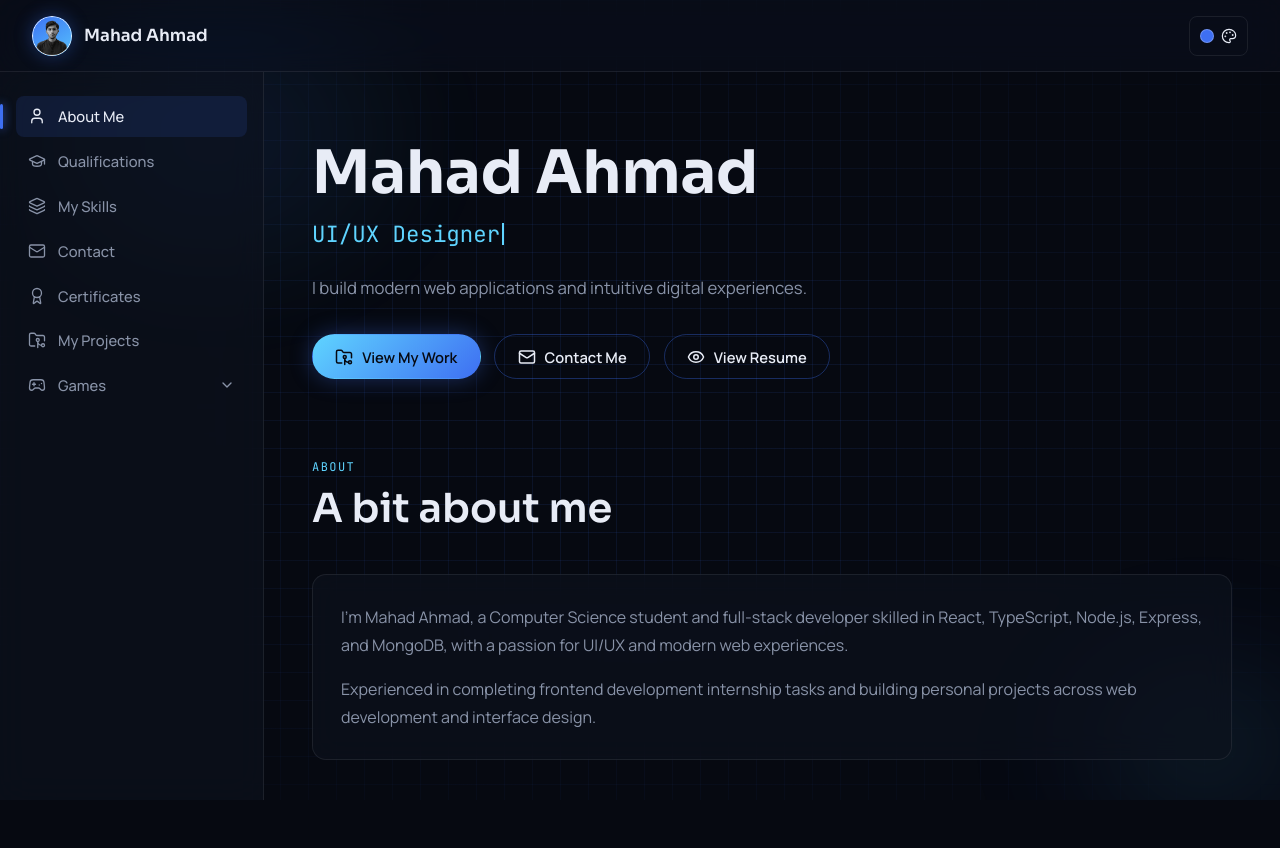
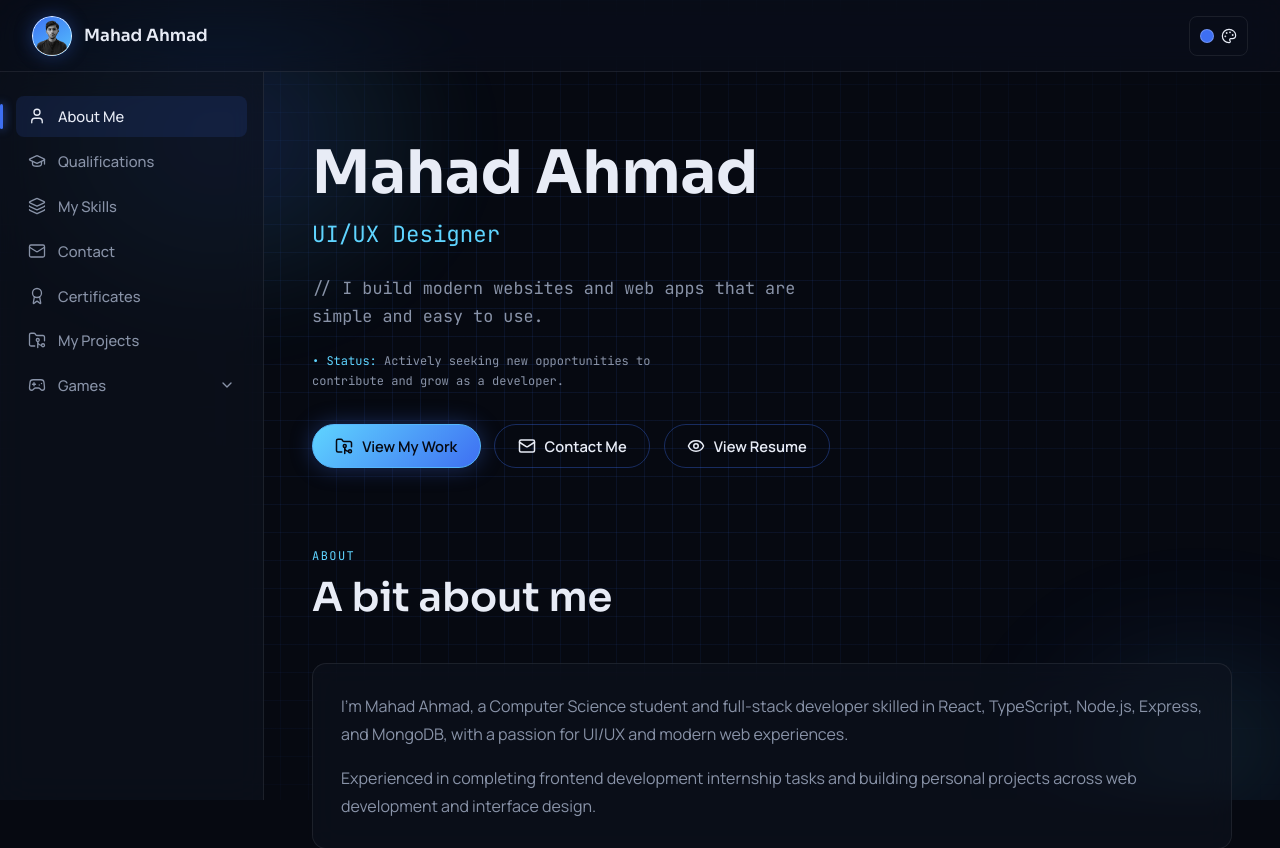
Before and after one commit to mahadahmad16/Portfolio, a React (Vite) app: page / in a window 1280 px wide. Shown: the top 848 px of the page. Built offline with nearby package versions, Linux system fonts and the light colour scheme.

Commit message:
Some modifications were made

```diff
--- a/src/components/background/ThemeBackground.css
+++ b/src/components/background/ThemeBackground.css
@@ -94,7 +94,7 @@
   width: min(44vw, 620px);
   height: min(56vh, 520px);
   border-radius: 50%;
-  opacity: 0.18;
+  opacity: 0.3;
   filter: blur(44px);
   will-change: transform;
 }
@@ -116,7 +116,7 @@
   bottom: -22%;
   width: min(38vw, 520px);
   height: min(48vh, 440px);
-  opacity: 0.13;
+  opacity: 0.17;
   background: radial-gradient(
     ellipse,
     color-mix(in srgb, var(--accent-cyan) 68%, transparent),
@@ -153,7 +153,7 @@
     width: 80vw;
     height: 42vh;
     filter: blur(34px);
-    opacity: 0.15;
+    opacity: 0.19;
   }
 
   .theme-background__wave--secondary {
--- a/src/components/common/Button.css
+++ b/src/components/common/Button.css
@@ -18,6 +18,7 @@
 .btn--primary {
   color: var(--bg-void);
   background: linear-gradient(135deg, var(--accent-cyan), var(--accent-blue));
+  border-color: color-mix(in srgb, var(--accent-cyan) 70%, var(--accent-blue));
   box-shadow: 0 0 22px var(--accent-blue-soft);
 }
 
--- a/src/components/common/SectionHeading.css
+++ b/src/components/common/SectionHeading.css
@@ -17,15 +17,17 @@
 
 .section-heading__title {
   margin: 0;
-  font-family: var(--font-display);
+  font-family: var(--font-mono);
   font-size: clamp(1.75rem, 4vw, 2.5rem);
   font-weight: 600;
+  letter-spacing: 0.02em;
   color: var(--text-primary);
 }
 
 .section-heading__description {
   margin: 0.75rem 0 0;
   max-width: 60ch;
+  font-family: var(--font-mono);
   color: var(--text-muted);
   line-height: 1.6;
 }
--- a/src/components/sections/Hero.css
+++ b/src/components/sections/Hero.css
@@ -20,9 +20,18 @@
 .hero__tagline {
   margin: 1.25rem 0 0;
   max-width: 52ch;
+  font-family: var(--font-mono);
   color: var(--text-muted);
   font-size: 1.05rem;
   line-height: 1.7;
+}
+
+.hero__status {
+  font-size: 0.75rem;
+}
+
+.hero__status-label {
+  color: var(--accent-cyan);
 }
 
 .hero__actions {
--- a/src/components/sections/Hero.jsx
+++ b/src/components/sections/Hero.jsx
@@ -18,7 +18,11 @@ export default function Hero() {
       </p>
 
       <p className="hero__tagline">
-        I build modern web applications and intuitive digital experiences.
+        // I build modern websites and web apps that are simple and easy to use.
+      </p>
+
+      <p className="hero__tagline hero__status">
+        <span className="hero__status-label">• Status:</span> Actively seeking new opportunities to contribute and grow as a developer.
       </p>
 
       <div className="hero__actions">
--- a/src/pages/AboutMe.css
+++ b/src/pages/AboutMe.css
@@ -2,6 +2,11 @@
   display: flex;
   flex-direction: column;
   gap: 2.5rem;
+}
+
+.about-me__bio .section-heading__title {
+  font-family: var(--font-display);
+  letter-spacing: inherit;
 }
 
 .about-me__bio-card p {
--- a/src/pages/Certificates.jsx
+++ b/src/pages/Certificates.jsx
@@ -27,7 +27,7 @@ export default function Certificates() {
       <SectionHeading
         eyebrow="Recognition"
         title="Certificates"
-        description="Certifications and project recognitions I've earned so far."
+        description="// Certifications and project recognitions I've earned so far."
       />
 
       <div className="certificates__grid">
--- a/src/pages/Contact.jsx
+++ b/src/pages/Contact.jsx
@@ -8,7 +8,7 @@ export default function Contact() {
       <SectionHeading
         eyebrow="Get in touch"
         title="Contact"
-        description="Reach out about internships, freelance work, or collaboration — I'll get back to you as soon as I can."
+        description=" // Reach out about internships, freelance work, or collaboration — I'll get back to you as soon as I can."
       />
       <ContactInfo />
     </div>
--- a/src/pages/MyProjects.jsx
+++ b/src/pages/MyProjects.jsx
@@ -41,7 +41,7 @@ export default function MyProjects() {
       <SectionHeading
         eyebrow="Work"
         title="My Projects"
-        description="A few things I've built recently."
+        description=" // A few things I've built recently."
       />
 
       <section className="my-projects__category" aria-labelledby="development-projects">
--- a/src/pages/MySkills.jsx
+++ b/src/pages/MySkills.jsx
@@ -8,7 +8,7 @@ export default function MySkills() {
       <SectionHeading
         eyebrow="Skills"
         title="My Skills"
-        description="A snapshot of my current proficiency across the tools and technologies I use."
+        description=" // A snapshot of my current proficiency across the tools and technologies I use."
       />
       <SkillsGrid />
     </div>
--- a/src/pages/Qualifications.jsx
+++ b/src/pages/Qualifications.jsx
@@ -11,7 +11,7 @@ export default function Qualifications() {
       <SectionHeading
         eyebrow="Qualifications"
         title="Education & Experience"
-        description="A quick look at where I've studied and worked so far."
+        description=" // A quick look at where I've studied and worked so far."
       />
 
       <section className="qualifications__group">
```
